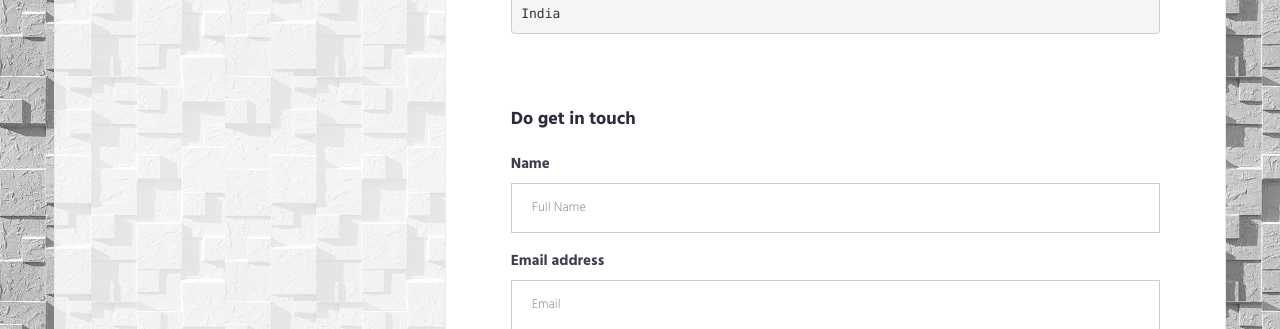
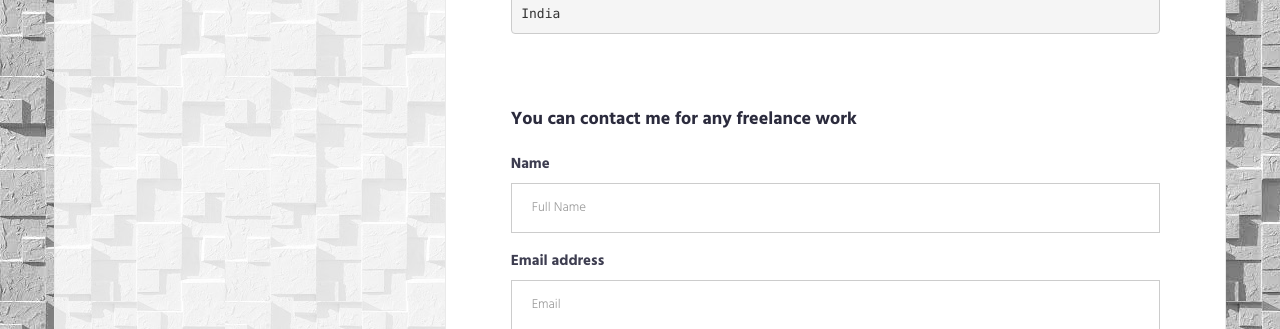
Before and after one commit to Shafin-Thiyam/STK, a Django app: template templates/main/index.html in a window 1280 px wide. Shown: the part 1049-1378 px from the top of the page. Run offline with Django 3.2, Linux system fonts and the light colour scheme; the template is opened without the code that fills it, so the values that code supplies are empty; some libraries are stand-ins or nearby versions.

Commit message:
Mail addressing message changes

```diff
--- a/templates/main/index.html
+++ b/templates/main/index.html
@@ -244,7 +244,7 @@
         <div class="row">
             <div class="col-md-12">
                 <div class="feedback-form">
-                    <h2>Do get in touch</h2>
+                    <h2>You can contact me for any freelance work</h2>
                     <form  action="{% url 'index' %}" method="POST">
                         {% csrf_token %}
                         <div class="form-group">
```
